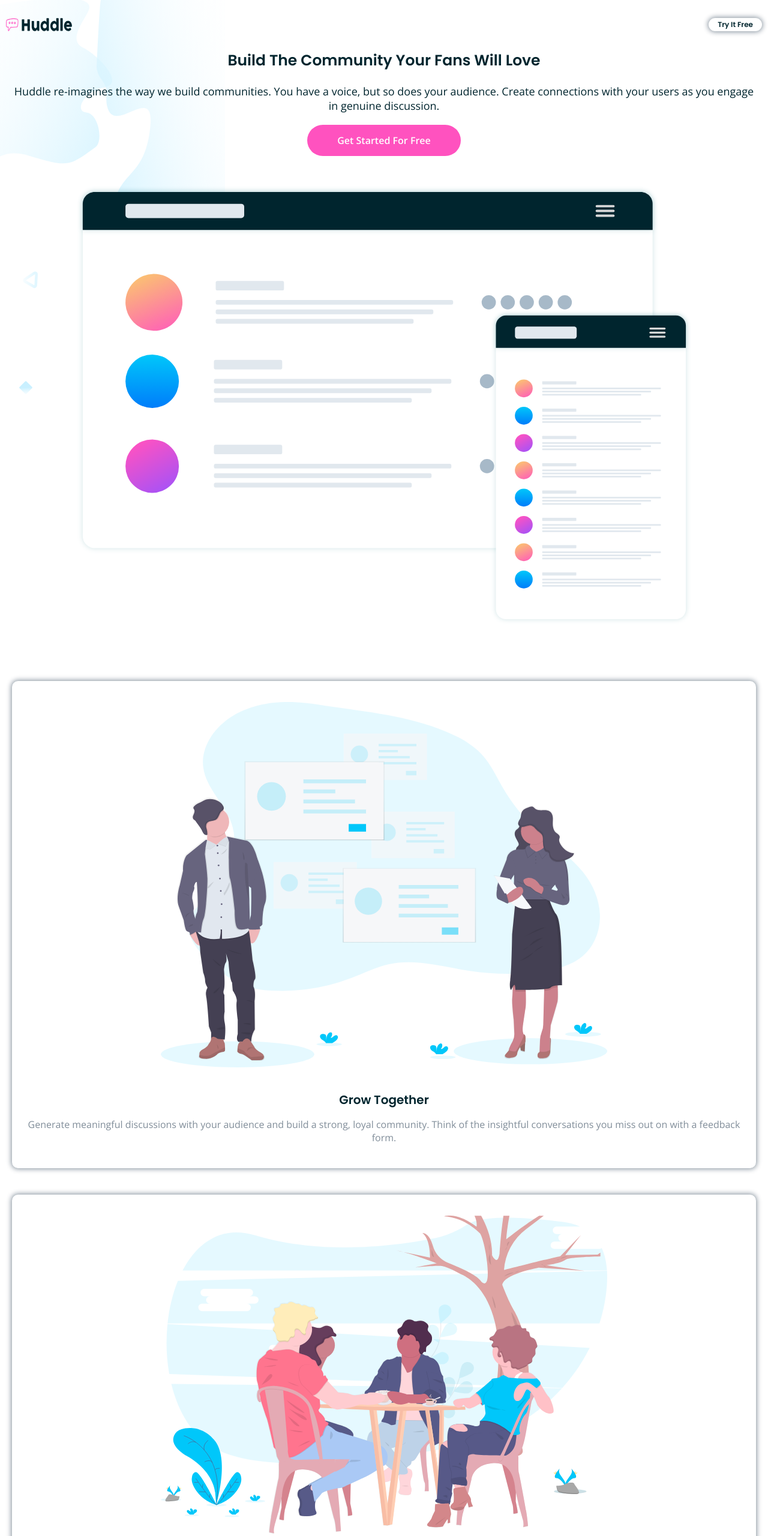
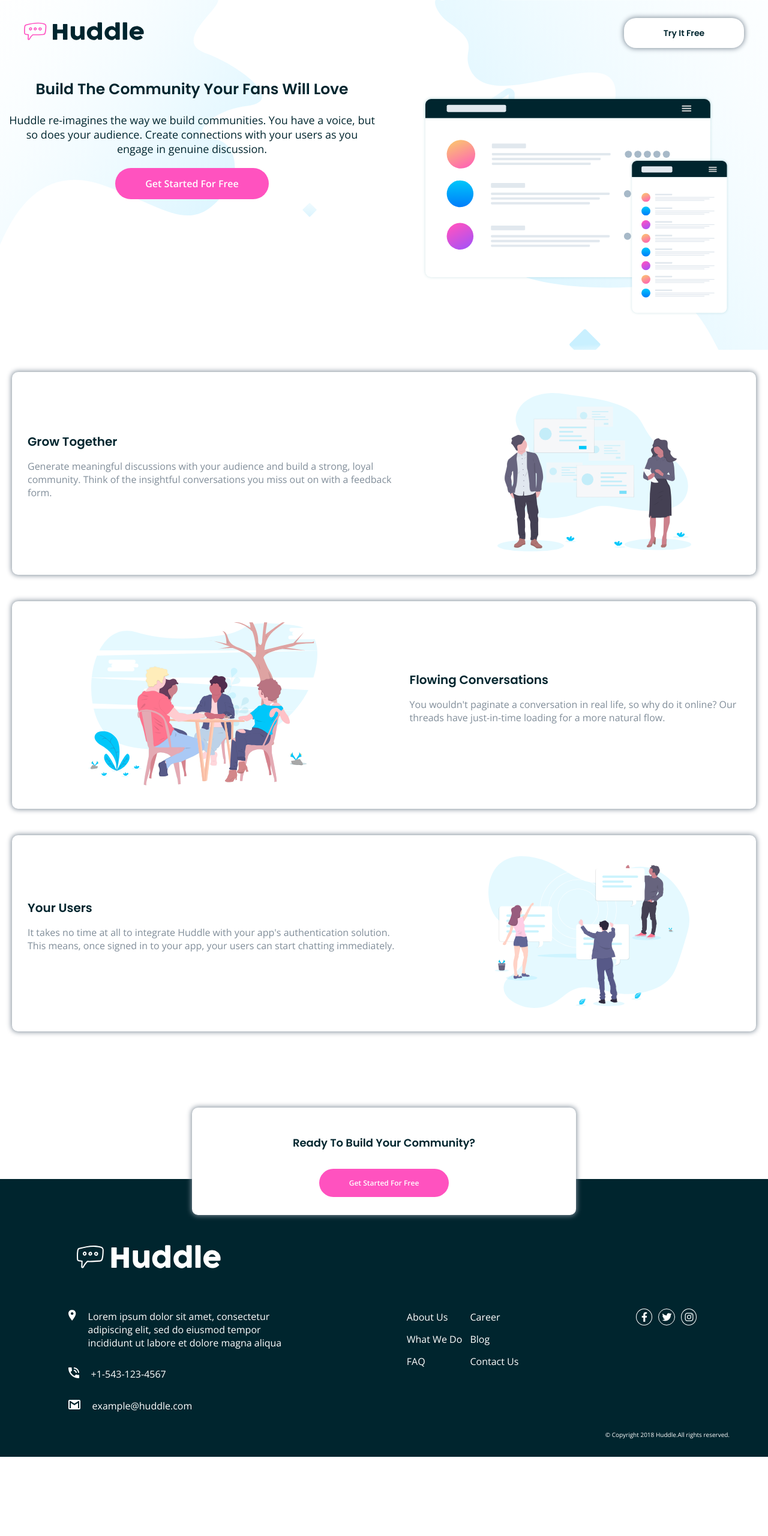
Before and after one commit to BC-MAY-21-ROR/kata-01-diseno-web-k1-ca-reilero-11, a website: page index.html in a window 1280 px wide. Shown: the top 2560 px of the page at 60% size. After the commit the page ends 2428 px from the top, so only its background shows below. Drawn offline with nearby package versions, Linux system fonts and the light colour scheme.

Commit message:
- Active Styles
- Changes in Desktop Styles

```diff
--- a/index.html
+++ b/index.html
@@ -11,17 +11,16 @@
     <link href="https://fonts.googleapis.com/css2?family=Open+Sans:wght@300;400;600;700&family=Poppins:wght@600&display=swap" rel="stylesheet" />
 
     <link rel="stylesheet" href="styles/styles.css" />
-    <link
-      rel="stylesheet"
-      href="https://cdnjs.cloudflare.com/ajax/libs/font-awesome/6.1.2/css/all.min.css"
-    />
+    <link rel="stylesheet" href="https://cdnjs.cloudflare.com/ajax/libs/font-awesome/6.1.2/css/all.min.css" />
   </head>
 
   <body>
     <div class="grid-container">
       <div class="header">
         <div class="header-navbar">
+          <div>
             <img class="logo-header" src="images/logo.svg" alt="" />
+          </div>
           <button class="btn-try">Try It Free</button>
         </div>
 
@@ -37,7 +36,10 @@
       </div>
 
       <div class="container">
-        <div class="Image"><img src="./images/illustration-grow-together.svg"></div>
+        <div class="Image">
+          <img src="./images/illustration-grow-together.svg">
+        </div>
+
         <div class="text">
           <h1>Grow Together</h1>
           <h3>Generate meaningful discussions with your audience and build a strong, loyal community. Think of the insightful conversations you miss out on with a feedback form.</h3>
@@ -45,7 +47,10 @@
       </div>
 
       <div class="container">
-        <div class="Image"><img src="./images/illustration-flowing-conversation.svg"></div>
+        <div class="Image">
+          <img src="./images/illustration-flowing-conversation.svg">
+        </div>
+
         <div class="text">
           <h1>Flowing Conversations</h1>
           <h3>You wouldn't paginate a conversation in real life, so why do it online? Our threads have just-in-time loading for a more natural flow.</h3>
@@ -53,7 +58,10 @@
       </div>
 
       <div class="container">
-        <div class="Image"><img src="./images/illustration-your-users.svg"></div>
+        <div class="Image">
+          <img src="./images/illustration-your-users.svg">
+        </div>
+
         <div class="text">
           <h1>Your Users</h1>
           <h3>It takes no time at all to integrate Huddle with your app's authentication solution. This means, once signed in to your app, your users can start chatting immediately.</h3>
@@ -99,12 +107,14 @@
               <p>What We Do</p>
               <p>FAQ</p>
             </div>
+
             <div>
               <p>Career</p>
               <p>Blog</p>
               <p>Contact Us</p>
             </div>
           </div>
+
           <div class="social">
             <div><i class="fa-brands fa-facebook-f" id="facebook-logo"></i></div>
             <div><i class="fa-brands fa-twitter"></i></div>
--- a/styles.scss
+++ b/styles.scss
@@ -20,14 +20,15 @@ $shadow: 0 0 8px 1px $grayishblue;
 // ******************** Mixins ******************** //
 
 @mixin pinkbutton($fontsize) {
-  font-family: $font-Sans;
   background-color: $pink;
   border: none;
   border-radius: 35px;
   color: white;
+  cursor: pointer;
+  font-family: $font-Sans;
   font-size: $fontsize;
+  font-weight: 600;
   padding: 15px 50px;
-  font-weight: 600;
 }
 
 // ******************** Globals ******************** //
@@ -49,11 +50,13 @@ p {
 
 // ******************** Header ******************** //
 .header {
-  font-family: $font-Poppins;
   background-image: url("../images/bg-hero-mobile.svg");
   background-repeat: no-repeat;
   background-size: auto;
+  font-family: $font-Poppins;
+
   .header-navbar {
+    align-items: center;
     display: flex;
     justify-content: space-between;
     margin: 30px 10px;
@@ -62,17 +65,23 @@ p {
       background-color: white;
       border: none;
       border-radius: 20px;
+      box-shadow: $shadow;
       color: $verydarkcyan;
+      cursor: pointer;
       font-family: $font-Poppins;
       font-size: 12px;
       padding: 2px 15px;
-      box-shadow: $shadow;
+    }
+
+    .btn-try:hover {
+      color: #8d949a;
     }
 
     .logo-header {
       width: 110px;
     }
   }
+
   .mockup {
     margin: 50px 0px;
     text-align: center;
@@ -80,8 +89,10 @@ p {
       width: 80%;
     }
   }
+
   .header-title {
     text-align: center;
+
     h1 {
       color: $verydarkcyan;
       font-size: 25px;
@@ -98,12 +109,21 @@ p {
   }
 }
 
+.btn-pink {
+  @include pinkbutton($font-size - 2px);
+}
+
+.btn-pink:hover {
+  background-color: #ff9bdb;
+}
+
 // ******************** Sections ******************** //
 
 .container {
   border-radius: 10px;
   box-shadow: $shadow;
   margin: 7px 20px;
+
   .text {
     text-align: center;
     margin: 15px 26px;
@@ -116,17 +136,17 @@ p {
     }
 
     h3 {
+      color: $grayishblue;
       font-family: $font-Sans;
       font-size: $font-size - 2px;
       font-weight: 400;
-      color: $grayishblue;
       margin-bottom: 40px;
     }
   }
 
   .Image {
+    margin: 35px auto;
     text-align: center;
-    margin: 35px auto;
     img {
       width: 60%;
     }
@@ -134,13 +154,13 @@ p {
 }
 
 .pop-up {
+  background-color: white;
   border-radius: 10px;
   box-shadow: $shadow;
+  margin: auto 20px;
+  position: relative;
   text-align: center;
-  position: relative;
-  margin: auto 20px;
   top: 90px;
-  background-color: white;
 
   .text {
     color: $verydarkcyan;
@@ -150,13 +170,13 @@ p {
   }
 }
 
-.btn-pink {
-  @include pinkbutton($font-size - 2px);
-}
-
 .btn-pink2 {
   @include pinkbutton(12px);
   margin: 30px auto;
+}
+
+.btn-pink2:hover {
+  background-color: #ff9bdb;
 }
 
 // ******************** Footer ******************** //
@@ -177,21 +197,27 @@ p {
     display: flex;
     font-size: $font-size - 2px;
     font-weight: 200;
+    padding-top: 30px;
 
     span {
       color: white;
       padding-left: 20px;
     }
-    padding-top: 30px;
   }
 
   .links {
     font-weight: 400;
     margin-bottom: 30px;
     margin-top: 50px;
+
     p {
       margin-top: 15px;
     }
+  }
+
+  .links div p:hover {
+    cursor: pointer;
+    text-decoration: underline;
   }
 
   .copyright {
@@ -199,47 +225,75 @@ p {
     margin: 30px 0;
     text-align: center;
   }
+
   .social {
+    display: flex;
     justify-content: center;
-    display: flex;
     text-align: center;
+
     i {
       border-style: solid;
       border-radius: 50%;
       border-width: 1px;
+      margin: 5px;
       padding: 5px 5px;
-      margin: 5px;
     }
+
     #facebook-logo {
       width: 15px;
     }
   }
-  img,
-  i {
+
+  img, i {
+    cursor: pointer;
     filter: brightness(0) invert(1);
+  }
+
+  .social div i:hover {
+    filter: invert(61%) sepia(43%) saturate(7498%) hue-rotate(295deg) brightness(103%) contrast(101%);
   }
 }
 
+// ******************** Media Query ******************** //
+
 @media only screen and (min-width: 1100px) {
   .header {
+    background-image: url("../images/bg-hero-desktop.svg");
     display: grid;
     grid-template-columns: 1fr 1fr;
     grid-template-rows: 1fr;
+
     .header-navbar {
       grid-column: 1 / -1;
+
+      .logo-header {
+        margin-left: 30px;
+        height: 30px;
+        width: 200px;
+      }
+
+      .btn-try {
+        margin-right: 30px;
+        width: 200px;
+        font-size: 14px;
+        height: 50px;
+      }
     }
+
     .header-title {
       grid-column: 1;
     }
   }
 
   .container {
+    align-items: center;
     display: flex;
     flex-direction: row;
     justify-content: center;
-    align-items: center;
+
     .text {
       text-align: left;
+
       h1 {
         margin-left: 0;
       }
@@ -254,27 +308,32 @@ p {
     margin: 0 auto;
     width: 50%;
   }
+
   .footer-img{
     margin-left: 10%;
   }
+
   .footer-content{
+    align-items: baseline;
     display: flex;
     justify-content: space-around;
-    align-items: baseline;
     .info{
       width: 30%;
     }
   }
+
   .social{
     display: flex;
   }
+
   .links{
     display: flex;
     justify-content: space-between;
     width: 15%;
   }
+
   .footer .copyright{
+    margin-right: 5%;
     text-align: end;
-    margin-right: 5%;
   }
 }
```
Also changed, not shown: styles/styles.css, 1 other file. Lines whose indentation alone changed are shown as unchanged.
